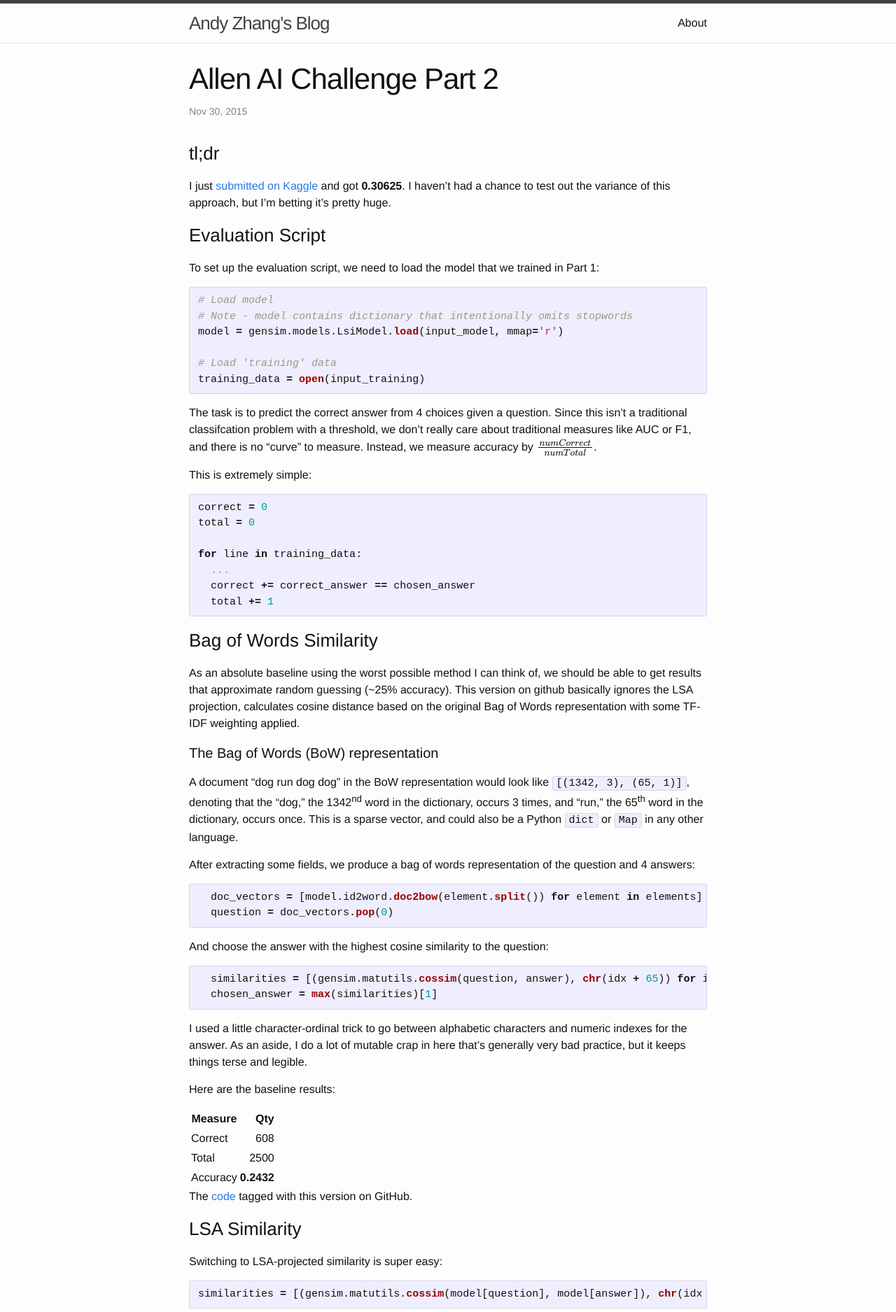
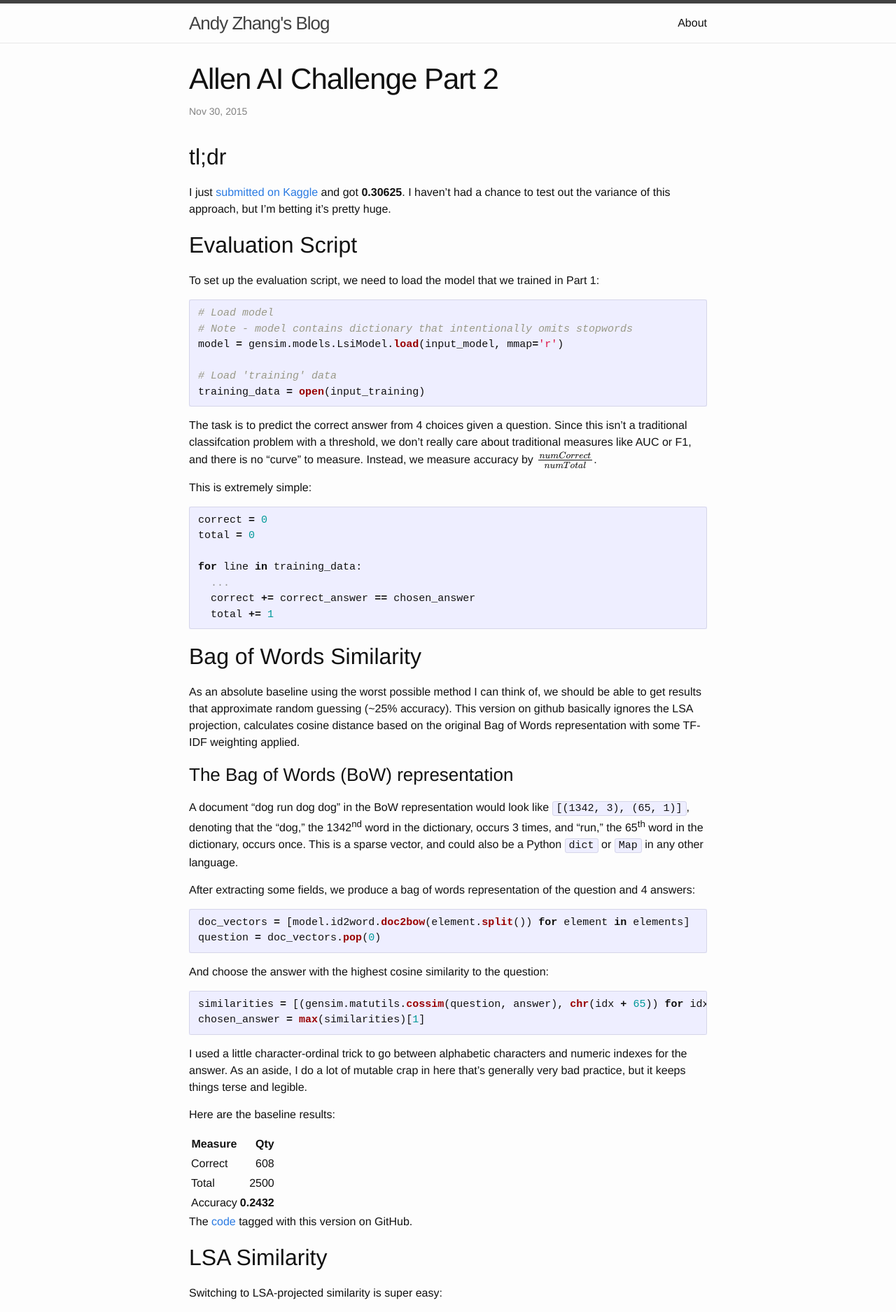
Before and after one commit to ZhangBanger/zhangbanger.github.io, a Jekyll site: the page built from _posts/2015-11-30-allen-ai-challenge-part-2.md, in a window 1280 px wide. Shown: the top 1875 px of the page at 70% size. Built offline with Jekyll 4.4.1, drawn with Linux system fonts in a browser that asks for light colours; formulas are drawn with MathJax 3.

Commit message:
Increase heading size

````diff
--- a/_config.yml
+++ b/_config.yml
@@ -11,4 +11,3 @@ markdown: kramdown
 
 kramdown:
   input: GFM
-  syntax_highlighter: rouge
--- a/_posts/2015-11-30-allen-ai-challenge-part-2.md
+++ b/_posts/2015-11-30-allen-ai-challenge-part-2.md
@@ -6,11 +6,11 @@ comments: true
 categories:
 ---
 
-### tl;dr
+## tl;dr
 
 I just [submitted on Kaggle](https://www.kaggle.com/c/the-allen-ai-science-challenge/leaderboard#team-237126) and got **0.30625**. I haven't had a chance to test out the variance of this approach, but I'm betting it's pretty huge.
 
-### Evaluation Script
+## Evaluation Script
 
 To set up the evaluation script, we need to load the model that we trained in Part 1:
 
@@ -37,25 +37,25 @@ for line in training_data:
   total += 1
 ```
 
-### Bag of Words Similarity
+## Bag of Words Similarity
 
 As an absolute baseline using the worst possible method I can think of, we should be able to get results that approximate random guessing (~25% accuracy). This version on github basically ignores the LSA projection, calculates cosine distance based on the original Bag of Words representation with some TF-IDF weighting applied.
 
-#### The Bag of Words (BoW) representation
+### The Bag of Words (BoW) representation
 A document "dog run dog dog" in the BoW representation would look like `[(1342, 3), (65, 1)]`, denoting that the "dog," the 1342<sup>nd</sup> word in the dictionary, occurs 3 times, and "run," the 65<sup>th</sup> word in the dictionary, occurs once. This is a sparse vector, and could also be a Python `dict` or `Map` in any other language.
 
 After extracting some fields, we produce a bag of words representation of the question and 4 answers:
 
 ```python
-  doc_vectors = [model.id2word.doc2bow(element.split()) for element in elements]
-  question = doc_vectors.pop(0)
+doc_vectors = [model.id2word.doc2bow(element.split()) for element in elements]
+question = doc_vectors.pop(0)
 ```
 
 And choose the answer with the highest cosine similarity to the question:
 
 ```python
-  similarities = [(gensim.matutils.cossim(question, answer), chr(idx + 65)) for idx, answer in enumerate(doc_vectors)]
-  chosen_answer = max(similarities)[1]
+similarities = [(gensim.matutils.cossim(question, answer), chr(idx + 65)) for idx, answer in enumerate(doc_vectors)]
+chosen_answer = max(similarities)[1]
 ```
 
 I used a little character-ordinal trick to go between alphabetic characters and numeric indexes for the answer. As an aside, I do a lot of mutable crap in here that's generally very bad practice, but it keeps things terse and legible.
@@ -72,7 +72,7 @@ Here are the baseline results:
 
 The [code](https://github.com/ZhangBanger/allen-ai-challenge/tree/v2) tagged with this version on GitHub.
 
-### LSA Similarity
+## LSA Similarity
 
 Switching to LSA-projected similarity is super easy:
 
@@ -93,7 +93,7 @@ Here are the results:
 
 The [code](https://github.com/ZhangBanger/allen-ai-challenge/tree/v3) tagged with this version on GitHub.
 
-### Thoughts & Intuition
+## Thoughts & Intuition
 You can see that the ultra-naive approach got 24% right, which is within \\(\epsilon\\) of 25%, the expected percentage we'd get through random guessing. Why is it that the LSA representation was slightly better, but not by a ton? The LSA representation rearranges the space such that words that co-occur in articles are closer in that latent space. Another way of saying this is that LSA incorporates the "distributional semantics" of words, but only very roughly.
 
 To think about the equivalent of taking an 8<sup>th</sup> grade science test using this strategy as a human, you could characterize the naive BoW and LSA approaches as follows:
@@ -104,7 +104,7 @@ To think about the equivalent of taking an 8<sup>th</sup> grade science test usi
 
 The LSA approach is actually not an unreasonable one, but we know there's a lot of structural information missing. There's no concept of word closeness within a document and we've entirely thrown away the idea that words in a sequence follow some pattern and imply some meaning.
 
-#### Closer Look at Errors
+### Closer Look at Errors
 
 Due to the contest rules, I can't post any specific examples on here. However, I can make a few anecdotal observations. I randomly sampled 1% of the errors and printed out the
 (1) question;
@@ -131,6 +131,6 @@ Case 2: the correct answer had low similarity, but it tended to contain terms mo
 
 Case 3: the most degenerate; similarity was 0 in many answer choices due to stopword being filtered from the model's dictionary. Some words are also missing from the dictionary, and numeric tokens are filtered out as well. This is where some traditional NLP preprocessing backfires. Filtering out stopwords and either "anonymizing" or ignoring numbers leads to ocassional loss of relevant information. The dictionary-size parameter might also need some tuning, with the caveat that more tolerant vocabulary rules might introduce more noise.
 
-### Next Steps
+## Next Steps
 
 To improve upon distributional semantics (check out [Ilya Sutskever](https://archive.org/details/Redwood_Center_2014_02_12_Ilya_Sutskever) explaining that term in a great talk), we can learn a better representation using `word2vec`. For a preview; `word2vec` also gives you a contextual representation of a word, but it focuses on neighboring words as context rather than the document space. A word can also be its own neighbor! `word2vec` doesn't explicitly cases 2 and 3, but it might be useful in applying a more fine-grained sense of context. There's also a method for minor preprocessing for word2vec where digits are converted to space-delimited, spelled-out numbers; definitely worth a try. Stay tuned.
````
Also changed, not shown: _posts/2015-11-16-allen-ai-challenge-part-1.md (+8 -8 lines).
